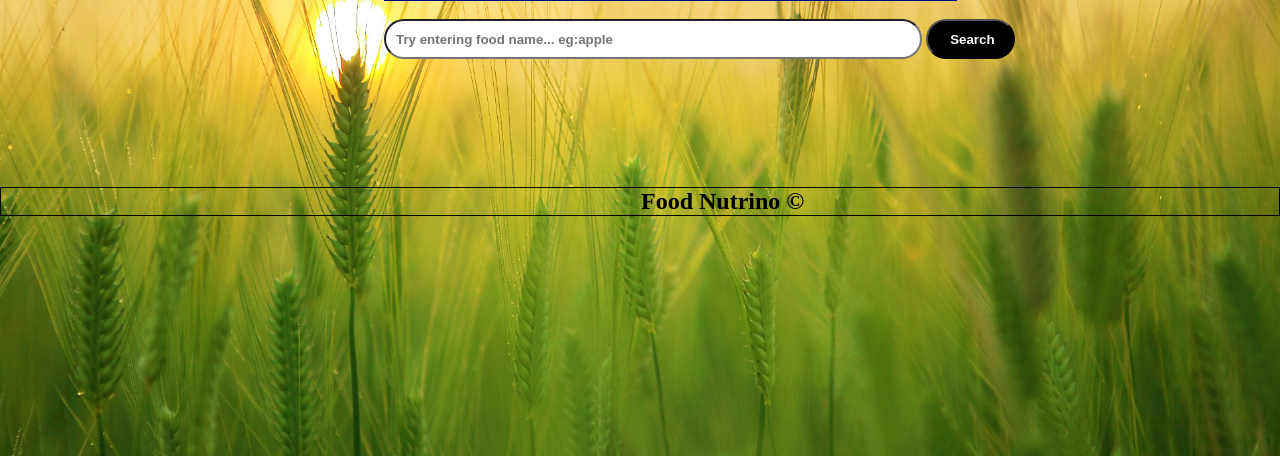
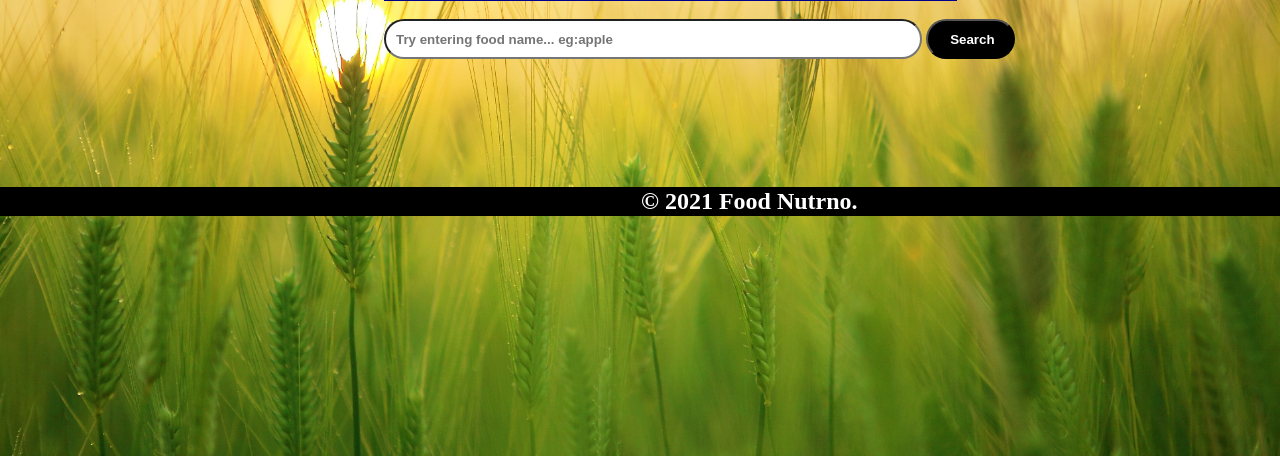
Before and after one commit to Mallikarjunamatla/food-nutrino, a PHP site: page / in a window 1280 px wide. Shown: the part 250-706 px from the top of the page. Run offline with PHP 8.4, Linux system fonts and the light colour scheme.

Commit message:
files uploaded.

```diff
--- a/index.html
+++ b/index.html
@@ -26,7 +26,7 @@
     </div>
 
     <footer class="footer">
-        Food Nutrino &copy;
+         &copy; 2021 Food Nutrno.
     </footer>
     <script src="src/usda.js"></script>
     <script src="src/main.js"></script>
--- /dev/null
+++ b/index.php
@@ -0,0 +1 @@
+<?php include_once("index.html") ?>
--- a/style.css
+++ b/style.css
@@ -153,7 +153,8 @@ table, th, td {
 
 .footer{
     margin-top: 10%;
-
+    background-color: #000;
+    color: #fff;
     padding-left: 50%;
     font-weight: bolder;
     font-size: 1.5em;
```
